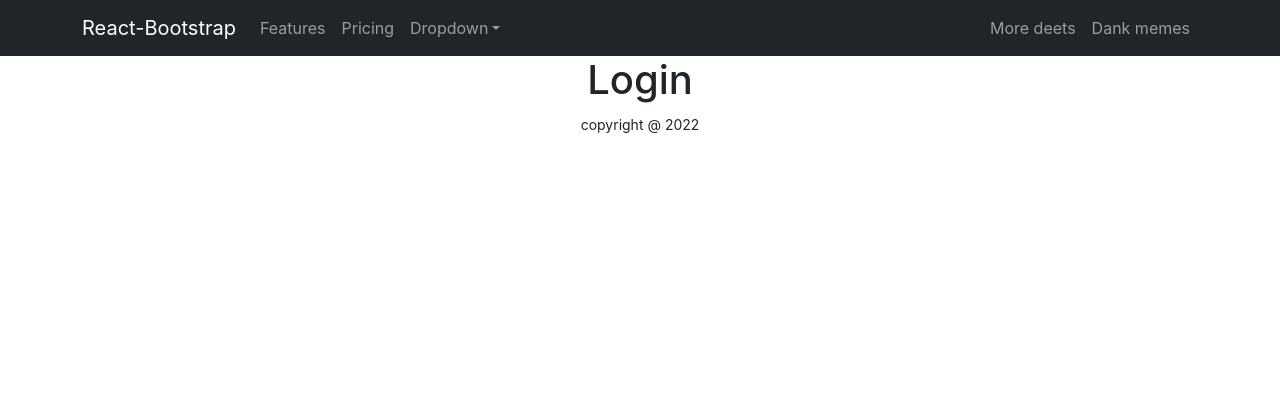
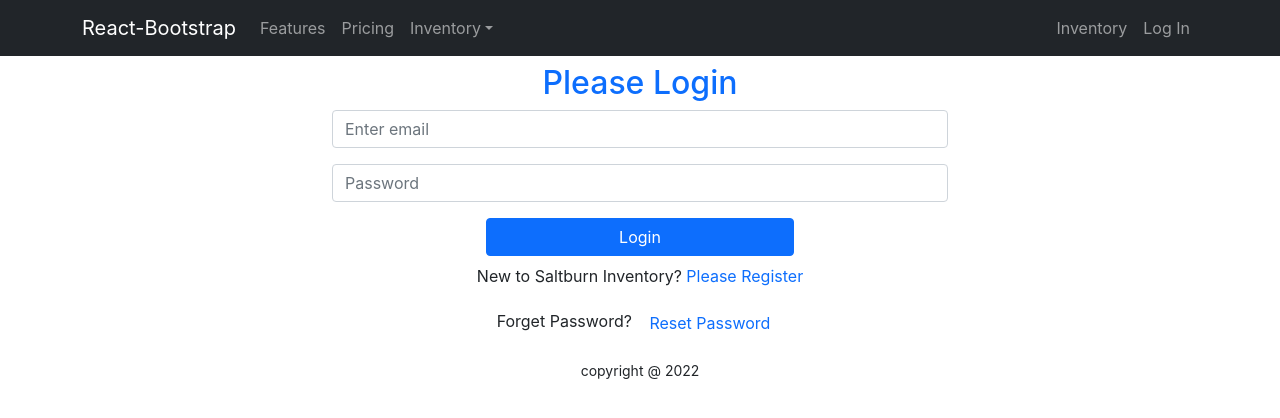
Before and after one commit to sadiqss/warehouse-management-client, a React (Create React App) app: page /login in a window 1280 px wide. Shown: the top 418 px of the page. Built offline with nearby package versions, Linux system fonts and the light colour scheme.

Commit message:
Login page,inventory page, helmet provider

```diff
--- a/package.json
+++ b/package.json
@@ -12,6 +12,8 @@
     "react-bootstrap": "^2.3.1",
     "react-dom": "^18.1.0",
     "react-firebase-hooks": "^5.0.3",
+    "react-helmet": "^6.1.0",
+    "react-helmet-async": "^1.3.0",
     "react-hook-form": "^7.30.0",
     "react-router-dom": "^6.3.0",
     "react-scripts": "5.0.1",
--- a/src/App.js
+++ b/src/App.js
@@ -7,6 +7,7 @@ import Home from './Pages/Home/Home/Home';
 import Login from './Pages/Login/Login/Login';
 import Register from './Pages/Login/Register/Register';
 import NotFound from './Pages/Shared/NotFound/NotFound';
+import Inventory from './Pages/Inventory/Inventory';
 
 function App() {
   return (
@@ -14,6 +15,7 @@ function App() {
       <Headers></Headers>
       <Routes>
         <Route path='/' element={<Home></Home>}></Route>
+        <Route path='/inventory' element={<Inventory></Inventory>}></Route>
         <Route path='/login' element={<Login></Login>}></Route>
         <Route path='/register' element={<Register></Register>}></Route>
         <Route path="*" element={<NotFound></NotFound>}></Route>
--- /dev/null
+++ b/src/Pages/Inventory/Inventory.js
@@ -0,0 +1,11 @@
+import React from 'react';
+
+const Inventory = () => {
+    return (
+        <div>
+            <h1>This is inventory</h1>
+        </div>
+    );
+};
+
+export default Inventory;
--- a/src/Pages/Login/Login/Login.js
+++ b/src/Pages/Login/Login/Login.js
@@ -1,9 +1,38 @@
 import React from 'react';
+import { Button, Form } from 'react-bootstrap';
+import { Link, useNavigate } from 'react-router-dom';
+import PageTitle from '../../Shared/PageTitle/PageTitle';
 
 const Login = () => {
+    const navigate = useNavigate();
+    const handleSubmit = async event => {
+        event.preventDefault();
+    }
+    const navigateRegister = event => {
+        navigate('/register');
+    }
     return (
         <div>
-            <h1>Login</h1>
+            <div className='container w-50 mx-auto'>
+                <PageTitle title="Login"></PageTitle>
+                <h2 className='text-primary text-center mt-2'>Please Login</h2>
+                <Form onSubmit={handleSubmit}>
+                    <Form.Group className="mb-3" controlId="formBasicEmail">
+                        <Form.Control type="email" placeholder="Enter email" required />
+                    </Form.Group>
+                    <Form.Group className="mb-3" controlId="formBasicPassword">
+                        <Form.Control type="password" placeholder="Password" required />
+                    </Form.Group>
+                    <Button variant="primary w-50 mx-auto d-block mb-2" type="submit">
+                        Login
+                    </Button>
+                </Form>
+
+                <p>New to Saltburn Inventory? <Link to="/register" className='text-primary pe-auto text-decoration-none' onClick={navigateRegister}>Please Register</Link> </p>
+                <p>Forget Password? <button className='btn btn-link text-primary pe-auto text-decoration-none'>Reset Password</button> </p>
+
+
+            </div>
         </div>
     );
 };
--- a/src/Pages/Shared/Headers/Headers.js
+++ b/src/Pages/Shared/Headers/Headers.js
@@ -1,17 +1,18 @@
 import React from 'react';
 import { Container, Nav, Navbar, NavDropdown } from 'react-bootstrap';
+import { Link } from 'react-router-dom';
 
 const Headers = () => {
     return (
         <Navbar collapseOnSelect expand="lg" bg="dark" variant="dark">
             <Container>
-                <Navbar.Brand href="#home">React-Bootstrap</Navbar.Brand>
+                <Navbar.Brand as={Link} to='/'>React-Bootstrap</Navbar.Brand>
                 <Navbar.Toggle aria-controls="responsive-navbar-nav" />
                 <Navbar.Collapse id="responsive-navbar-nav">
                     <Nav className="me-auto">
                         <Nav.Link href="#features">Features</Nav.Link>
                         <Nav.Link href="#pricing">Pricing</Nav.Link>
-                        <NavDropdown title="Dropdown" id="collasible-nav-dropdown">
+                        <NavDropdown title="Inventory" id="collasible-nav-dropdown">
                             <NavDropdown.Item href="#action/3.1">Action</NavDropdown.Item>
                             <NavDropdown.Item href="#action/3.2">Another action</NavDropdown.Item>
                             <NavDropdown.Item href="#action/3.3">Something</NavDropdown.Item>
@@ -20,9 +21,9 @@ const Headers = () => {
                         </NavDropdown>
                     </Nav>
                     <Nav>
-                        <Nav.Link href="#deets">More deets</Nav.Link>
-                        <Nav.Link eventKey={2} href="#memes">
-                            Dank memes
+                        <Nav.Link as={Link} to='inventory' >Inventory</Nav.Link>
+                        <Nav.Link as={Link} to='login' >
+                            Log In
                         </Nav.Link>
                     </Nav>
                 </Navbar.Collapse>
--- /dev/null
+++ b/src/Pages/Shared/PageTitle/PageTitle.js
@@ -0,0 +1,12 @@
+import React from 'react';
+import { Helmet } from 'react-helmet-async';
+
+const PageTitle = ({ title }) => {
+    return (
+        <Helmet>
+            <title> {title}- Saltburn Inventory</title>
+        </Helmet>
+    );
+};
+
+export default PageTitle;
--- a/src/index.js
+++ b/src/index.js
@@ -4,14 +4,18 @@ import './index.css';
 import App from './App';
 import reportWebVitals from './reportWebVitals';
 import { BrowserRouter } from 'react-router-dom';
+import { HelmetProvider } from 'react-helmet-async';
+
 
 const root = ReactDOM.createRoot(document.getElementById('root'));
 root.render(
-  <BrowserRouter>
-    <React.StrictMode>
-      <App />
-    </React.StrictMode>
-  </BrowserRouter>
+  <HelmetProvider>
+    <BrowserRouter>
+      <React.StrictMode>
+        <App />
+      </React.StrictMode>
+    </BrowserRouter>
+  </HelmetProvider>
 );
 
 // If you want to start measuring performance in your app, pass a function
```
Also changed, not shown: 1 other file (tests, documents, lock files or other folders).
